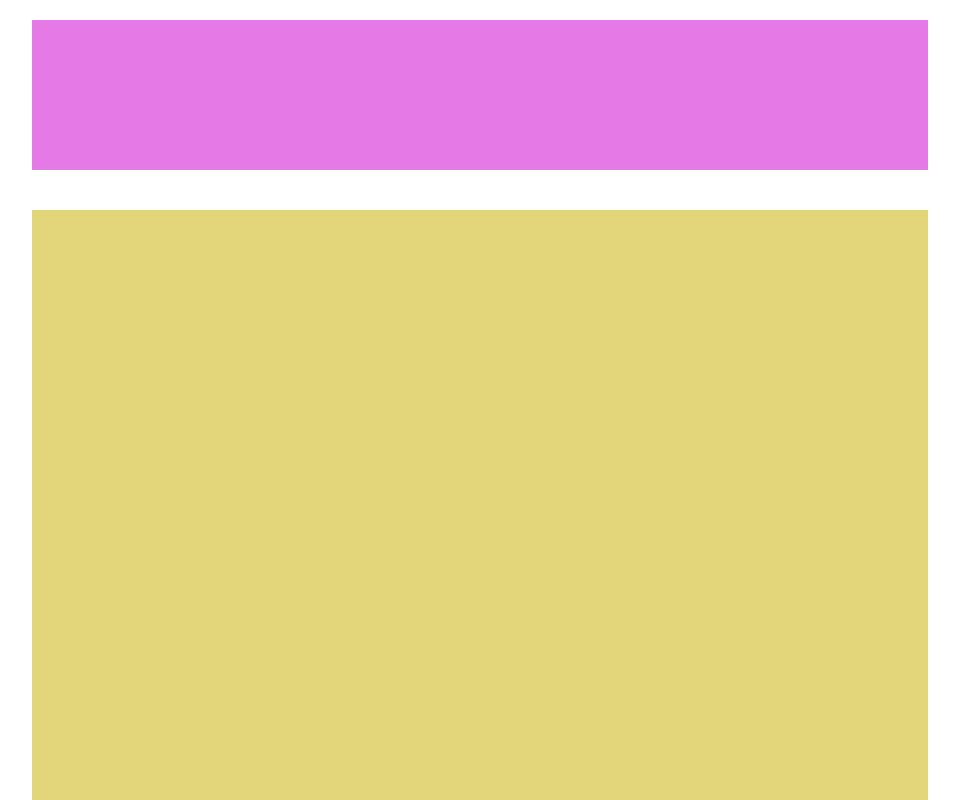
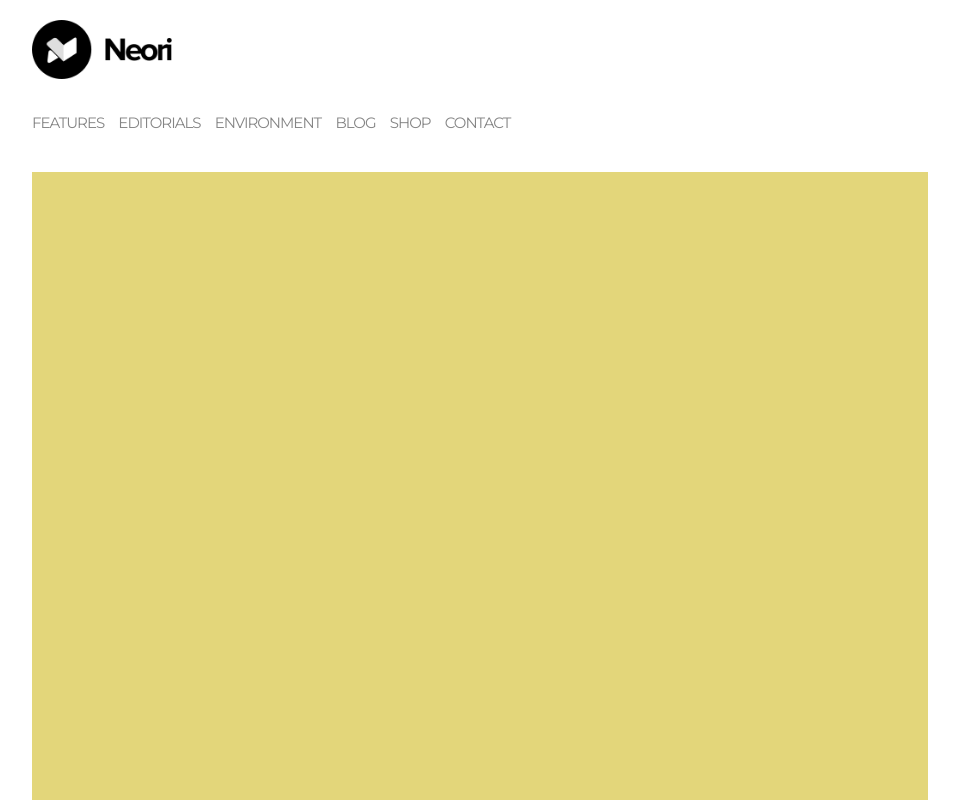
Before and after one commit to lorenaspiller/htmlcss-wp, a plain HTML site: page index.html in a window 1280 px wide. Shown: the top 800 px of the page, without its empty margins (160-1119 px from the left). Drawn offline with Linux system fonts and the light colour scheme.

Commit message:
Inserimento logo, creazione barra nav e aggiunta google font
modifiche in html e stile

```diff
--- a/css/style.css
+++ b/css/style.css
@@ -3,6 +3,11 @@
   margin: 0;
   padding: 0;
   box-sizing: border-box;
+}
+
+body {
+  font-family: 'Montserrat', sans-serif;
+  color: #929292;
 }
 
 .clearfix::after  {
@@ -18,9 +23,24 @@
 
 /* header */
 header {
-  background-color: #E579E6;
-  height: 150px;
   margin-top: 20px;
+}
+
+#logo {
+  width: 140px;
+  margin-bottom: 30px;
+}
+
+nav li {
+  display: inline-block;
+  margin-right: 10px;
+}
+nav li a {
+  text-decoration: none;
+  text-transform: uppercase;
+  color: #858585;
+  letter-spacing: -1px;
+  font-size: 15px;
 }
 /* /header */
 
--- a/index.html
+++ b/index.html
@@ -3,6 +3,10 @@
   <head>
     <meta charset="utf-8">
     <title>layout-wp</title>
+    <!-- google fonts -->
+    <link rel="preconnect" href="https://fonts.gstatic.com">
+    <link href="https://fonts.googleapis.com/css2?family=Montserrat:wght@400;600;700&display=swap" rel="stylesheet">
+    <!-- /google fonts -->
     <link rel="stylesheet" href="css/style.css">
   </head>
   <body>
@@ -10,7 +14,24 @@
     <div class="contenitore">
 
       <!-- intestazione -->
-      <header></header>
+      <header>
+        <!-- logo -->
+        <img id="logo" src="img/logo.png" alt="Logo">
+        <!-- /logo -->
+
+        <!-- barra navigazione -->
+        <nav>
+          <ul>
+            <li><a href="#">features</a></li>
+            <li><a href="#">editorials</a></li>
+            <li><a href="#">environment</a></li>
+            <li><a href="#">blog</a></li>
+            <li><a href="#">shop</a></li>
+            <li><a href="#">contact</a></li>
+          </ul>
+        </nav>
+        <!-- /barra navigazione -->
+      </header>
       <!-- /intestazione -->
 
       <!-- corpo del documento -->
```
